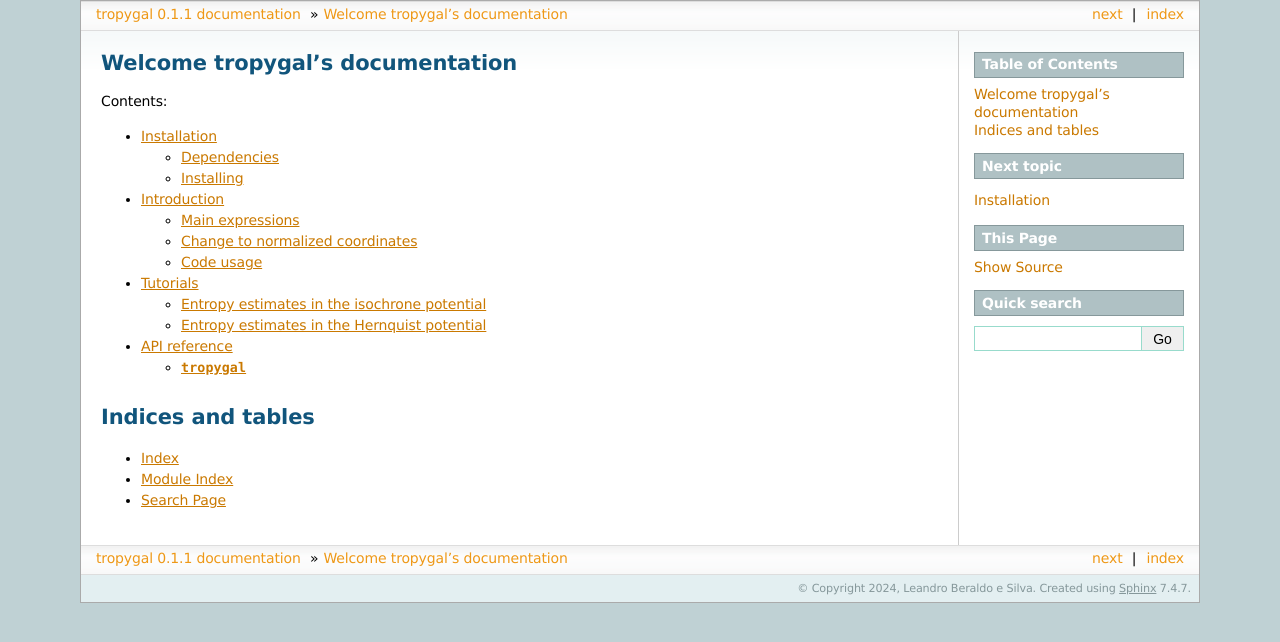
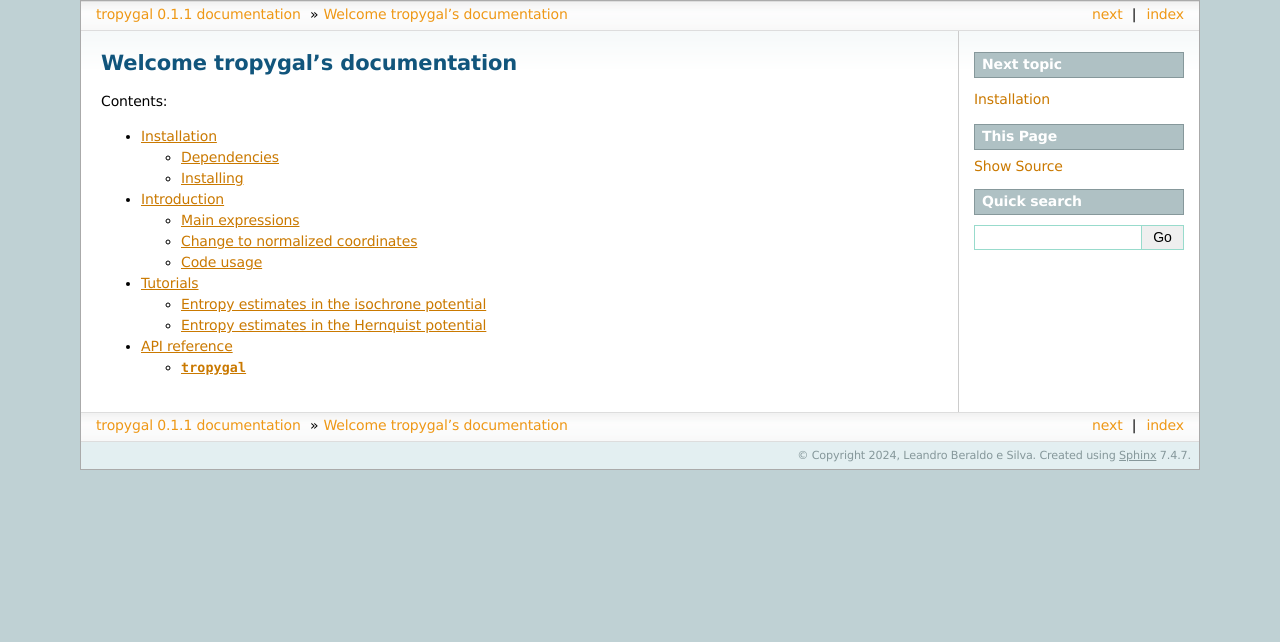
Before and after one commit to lberaldoesilva/tropygal, a Sphinx documentation site: the page built from docs/source/index.rst, in a window 1280 px wide. Shown: the top 642 px of the page. Built offline with Sphinx 7.4.7, drawn with Linux system fonts in a browser that asks for light colours.

```diff
--- a/docs/source/conf.py
+++ b/docs/source/conf.py
@@ -14,7 +14,10 @@
 # -- General configuration ---------------------------------------------------
 # https://www.sphinx-doc.org/en/master/usage/configuration.html#general-configuration
 
-extensions = ["sphinx.ext.autodoc", "sphinx.ext.napoleon", "sphinx.ext.viewcode", "nbsphinx"]
+extensions = ["sphinx.ext.autodoc",
+              "sphinx.ext.napoleon",
+              "sphinx.ext.viewcode",
+              "nbsphinx"]
 
 nbsphinx_prolog = ""
 nbsphinx_epilog = ""
--- a/docs/source/index.rst
+++ b/docs/source/index.rst
@@ -14,10 +14,3 @@
    intro.rst
    Tutorials <tutorials.rst>
    API reference <reference.rst>
-
-Indices and tables
-==================
-
-* :ref:`genindex`
-* :ref:`modindex`
-* :ref:`search`
--- a/docs/source/intro.rst
+++ b/docs/source/intro.rst
@@ -16,7 +16,7 @@
 Main expressions
 ----------------
 
-A convenient entropy definition is [#f1]_
+A convenient entropy definition is [1]_
 
 .. math:: S[f] \equiv - \int f(\vec{w}) \ln \left(\frac{f}{\mu}\right)
       \mathrm{d}^d\vec{w}
@@ -145,4 +145,4 @@
 
 .. rubric:: Footnotes
 
-.. [#f1] See specifically `https://en.wikipedia.org/wiki/Differential_entropy#Variants <https://en.wikipedia.org/wiki/Differential_entropy#Variants>`__.
+.. [1] See specifically `https://en.wikipedia.org/wiki/Differential_entropy#Variants <https://en.wikipedia.org/wiki/Differential_entropy#Variants>`__.
```
